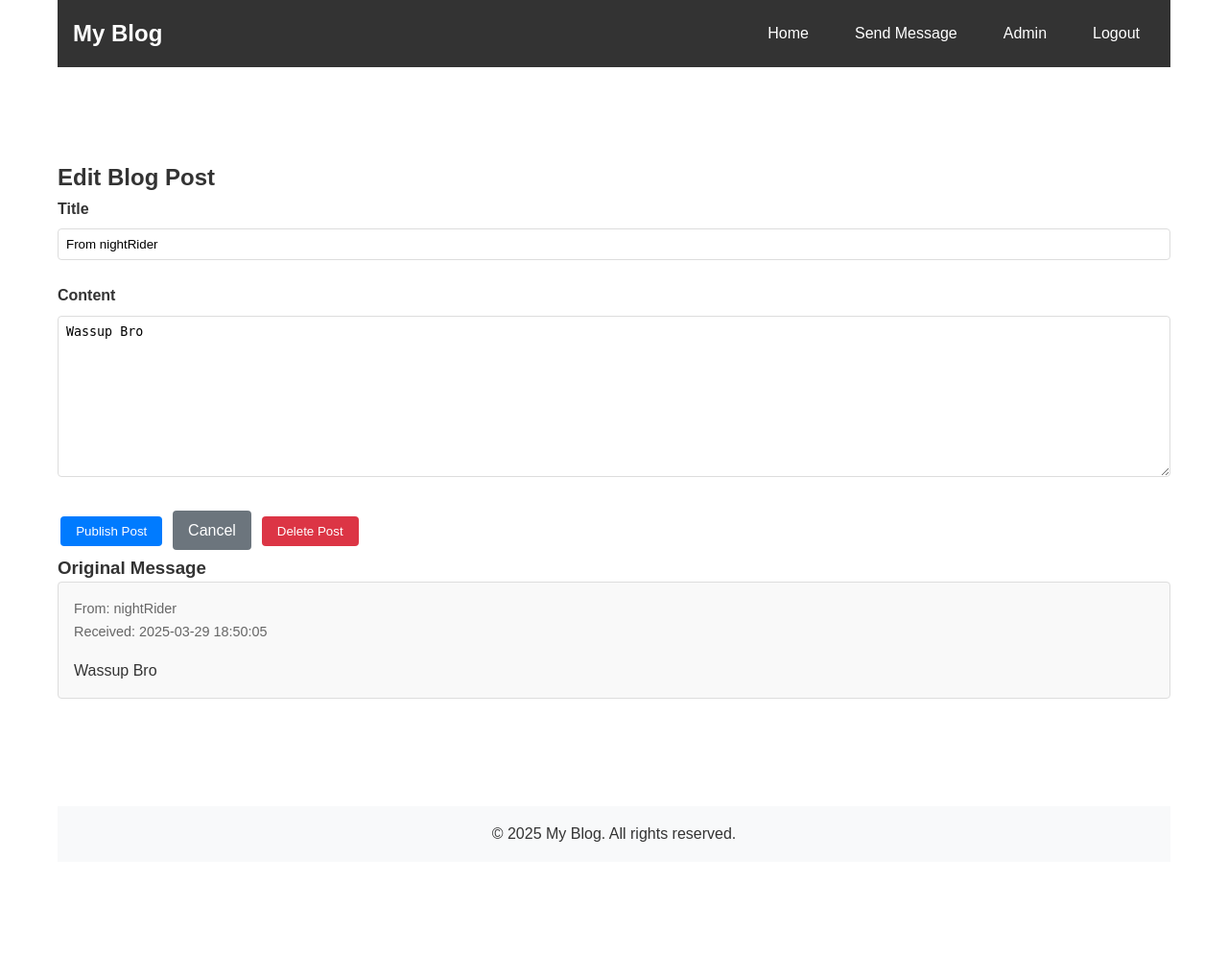
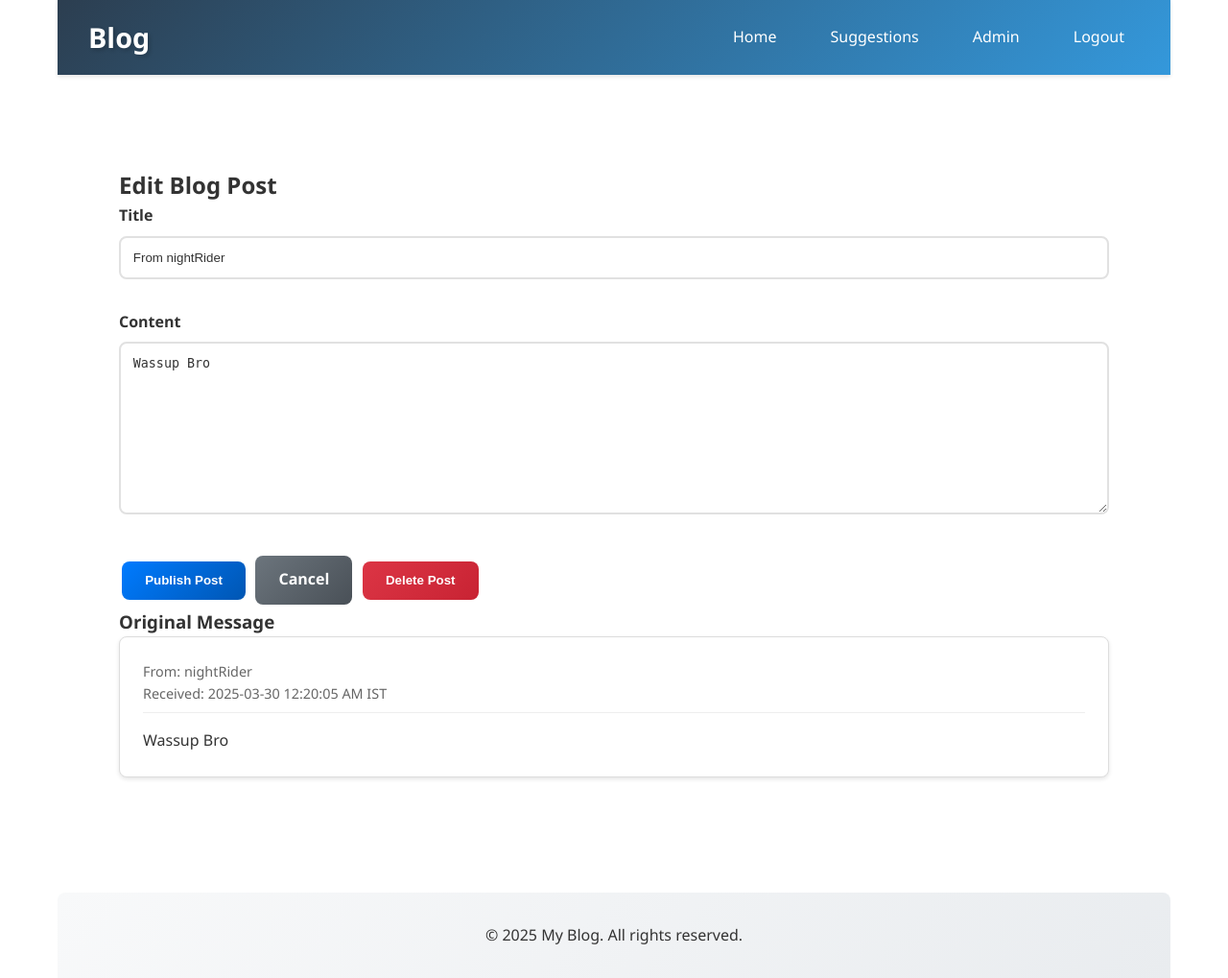
Before and after one commit to Abhyaforever/Basic_blog, a Flask app: page /admin/edit_post/3 in a window 1280 px wide. Shown: the whole page at 96% size. Before the commit the page ends 877 px from the top, so only its background shows below. Run offline with Flask 3, Linux system fonts and the light colour scheme; a user stored in the database is signed in.

Commit message:
" Bugs Fixed "

```diff
--- a/app.py
+++ b/app.py
@@ -9,6 +9,7 @@ from wtforms.validators import DataRequired, Length, Email
 from werkzeug.security import generate_password_hash, check_password_hash
 from dotenv import load_dotenv
 from datetime import datetime
+import pytz  # Add this import at the top
 load_dotenv()
 
 app = Flask(__name__)
@@ -47,6 +48,12 @@ class Message(db.Model):
     is_reviewed = db.Column(db.Boolean, default=False)
     is_published = db.Column(db.Boolean, default=False) # To track if it became a blog post
 
+    @property
+    def ist_timestamp(self):
+        """Convert UTC timestamp to IST"""
+        ist = pytz.timezone('Asia/Kolkata')
+        return self.timestamp.replace(tzinfo=pytz.UTC).astimezone(ist)
+
     def __repr__(self):
         return f'<Message {self.id} from {self.sender_name}>'
 
@@ -54,9 +61,15 @@ class BlogPost(db.Model):
     id = db.Column(db.Integer, primary_key=True)
     title = db.Column(db.String(200), nullable=False)
     content = db.Column(db.Text, nullable=False)
-    timestamp = db.Column(db.DateTime, server_default=db.func.now())
+    timestamp = db.Column(db.DateTime, default=datetime.utcnow)
     message_id = db.Column(db.Integer, db.ForeignKey('message.id'), nullable=True) # Link back to original message if applicable
     message = db.relationship('Message', backref=db.backref('blog_post', uselist=False))
+
+    @property
+    def ist_timestamp(self):
+        """Convert UTC timestamp to IST"""
+        ist = pytz.timezone('Asia/Kolkata')
+        return self.timestamp.replace(tzinfo=pytz.UTC).astimezone(ist)
 
     def __repr__(self):
         return f'<BlogPost {self.id}: {self.title}>'
@@ -87,7 +100,9 @@ class BlogPostForm(FlaskForm):
 @app.route('/')
 def index():
     posts = BlogPost.query.order_by(BlogPost.timestamp.desc()).all()
-    return render_template('index.html', posts=posts, now=datetime.now())
+    return render_template('index.html',
+                         posts=posts,
+                         now=datetime.now(pytz.timezone('Asia/Kolkata')))
 
 @app.route('/submit_message', methods=['GET', 'POST'])
 def submit_message():
@@ -127,8 +142,18 @@ def logout():
 @login_required
 def admin_dashboard():
     messages = Message.query.filter_by(is_reviewed=False).order_by(Message.timestamp.asc()).all()
-    published_posts = BlogPost.query.order_by(BlogPost.timestamp.desc()).all()
-    return render_template('admin_dashboard.html', messages=messages, posts=published_posts, now=datetime.now())
+    posts = BlogPost.query.order_by(BlogPost.timestamp.desc()).all()
+
+    # Current time in IST
+    ist_now = datetime.now(pytz.timezone('Asia/Kolkata'))
+
+    return render_template('admin_dashboard.html',
+                         messages=messages,
+                         posts=posts,
+                         now=ist_now)
+
+# Create a timezone object for IST
+ist = pytz.timezone('Asia/Kolkata')
 
 @app.route('/admin/review_message/<int:message_id>', methods=['GET', 'POST'])
 @login_required
@@ -138,7 +163,12 @@ def review_message(message_id):
 
     if request.method == 'POST': # Handle form submission for creating post
         if form.validate_on_submit():
-            post = BlogPost(title=form.title.data, content=form.content.data, message_id=message.id)
+            post = BlogPost(
+                title=form.title.data,
+                content=form.content.data,
+                message_id=message.id,
+                timestamp=datetime.utcnow()  # Explicitly set UTC time
+            )
             db.session.add(post)
             message.is_reviewed = True
             message.is_published = True
@@ -149,7 +179,15 @@ def review_message(message_id):
         form.title.data = f"From {message.sender_name}" # Suggest a title
         form.content.data = message.content
 
-    return render_template('review_message.html', form=form, message=message, now=datetime.now())
+    # Convert UTC time to IST
+    ist_time = message.timestamp.replace(tzinfo=pytz.UTC).astimezone(ist)
+
+    # Pass the converted time to template
+    return render_template('review_message.html',
+                         form=form,
+                         message=message,
+                         ist_time=ist_time,
+                         now=datetime.now(ist))
 
 @app.route('/admin/mark_reviewed/<int:message_id>', methods=['POST'])
 @login_required
--- a/static/css/script.js
+++ b/static/css/script.js
@@ -0,0 +1,115 @@
+// Flash message animations and auto-dismiss
+document.addEventListener('DOMContentLoaded', function() {
+    // Handle flash messages
+    const flashMessages = document.querySelectorAll('.flash-messages .alert');
+    flashMessages.forEach(message => {
+        // Add slide-in animation
+        message.style.animation = 'slideIn 0.5s ease-out';
+
+        // Auto-dismiss after 5 seconds
+        setTimeout(() => {
+            message.style.animation = 'slideOut 0.5s ease-in';
+            setTimeout(() => message.remove(), 500);
+        }, 5000);
+    });
+
+    // Add confirmation for delete actions
+    const deleteButtons = document.querySelectorAll('.btn-danger');
+    deleteButtons.forEach(button => {
+        button.addEventListener('click', function(e) {
+            if (!confirm('Are you sure you want to delete this item?')) {
+                e.preventDefault();
+            }
+        });
+    });
+
+    // Add smooth scrolling for anchor links
+    document.querySelectorAll('a[href^="#"]').forEach(anchor => {
+        anchor.addEventListener('click', function(e) {
+            e.preventDefault();
+            document.querySelector(this.getAttribute('href')).scrollIntoView({
+                behavior: 'smooth'
+            });
+        });
+    });
+
+    // Dynamic text area resizing
+    const textAreas = document.querySelectorAll('textarea');
+    textAreas.forEach(textarea => {
+        textarea.addEventListener('input', function() {
+            this.style.height = 'auto';
+            this.style.height = this.scrollHeight + 'px';
+        });
+    });
+
+    // Add loading indicator for form submissions
+    const forms = document.querySelectorAll('form');
+    forms.forEach(form => {
+        form.addEventListener('submit', function() {
+            const submitButton = this.querySelector('[type="submit"]');
+            if (submitButton) {
+                const originalText = submitButton.innerHTML;
+                submitButton.disabled = true;
+                submitButton.innerHTML = '<span class="spinner"></span> Processing...';
+            }
+        });
+    });
+});
+
+// Add CSS animations
+const style = document.createElement('style');
+style.textContent = `
+    @keyframes slideIn {
+        from { transform: translateX(100%); opacity: 0; }
+        to { transform: translateX(0); opacity: 1; }
+    }
+
+    @keyframes slideOut {
+        from { transform: translateX(0); opacity: 1; }
+        to { transform: translateX(-100%); opacity: 0; }
+    }
+
+    .spinner {
+        display: inline-block;
+        width: 15px;
+        height: 15px;
+        border: 2px solid #ffffff;
+        border-radius: 50%;
+        border-top-color: transparent;
+        animation: spin 1s linear infinite;
+    }
+
+    @keyframes spin {
+        to { transform: rotate(360deg); }
+    }
+`;
+document.head.appendChild(style);
+
+// Dark mode toggle functionality
+const darkModeToggle = document.createElement('button');
+darkModeToggle.className = 'dark-mode-toggle';
+darkModeToggle.innerHTML = '🌓';
+darkModeToggle.style.cssText = `
+    position: fixed;
+    bottom: 20px;
+    right: 20px;
+    padding: 10px;
+    border-radius: 50%;
+    border: none;
+    background: #333;
+    color: white;
+    cursor: pointer;
+    z-index: 1000;
+`;
+
+document.body.appendChild(darkModeToggle);
+
+darkModeToggle.addEventListener('click', () => {
+    document.body.classList.toggle('dark-mode');
+    localStorage.setItem('darkMode', document.body.classList.contains('dark-mode'));
+});
+
+// Check for saved dark mode preference
+if (localStorage.getItem('darkMode') === 'true') {
+    document.body.classList.add('dark-mode');
+}
--- a/static/css/style.css
+++ b/static/css/style.css
@@ -1,4 +1,22 @@
 /* General styles */
+:root {
+    --bg-color: #ffffff;
+    --text-color: #333333;
+    --accent-color: #007bff;
+    --shadow: 0 2px 4px rgba(0,0,0,0.1);
+    --border-radius: 8px;
+    --transition: all 0.3s ease;
+}
+
+body.dark-mode {
+    --bg-color: #1a1a1a;
+    --text-color: #ffffff;
+    --accent-color: #4da3ff;
+    --shadow: 0 2px 4px rgba(255,255,255,0.1);
+    background-color: var(--bg-color);
+    color: var(--text-color);
+}
+
 * {
     margin: 0;
     padding: 0;
@@ -6,102 +24,127 @@
 }
 
 body {
-    font-family: Arial, sans-serif;
+    font-family: 'Segoe UI', Arial, sans-serif;
     line-height: 1.6;
-    color: #333;
+    background-color: var(--bg-color);
+    color: var(--text-color);
     max-width: 1200px;
     margin: 0 auto;
     padding: 0 20px;
+    transition: var(--transition);
 }
 
 /* Navigation */
 header {
-    background-color: #333;
+    background: linear-gradient(135deg, #2c3e50, #3498db);
     padding: 1rem 0;
     margin-bottom: 2rem;
+    box-shadow: var(--shadow);
 }
 
 .nav-container {
     display: flex;
     justify-content: space-between;
     align-items: center;
-    padding: 0 1rem;
+    padding: 0 2rem;
 }
 
 .nav-brand {
     color: white;
     text-decoration: none;
-    font-size: 1.5rem;
+    font-size: 1.8rem;
     font-weight: bold;
+    text-shadow: 2px 2px 4px rgba(0,0,0,0.2);
 }
 
 .nav-links {
     list-style: none;
     display: flex;
-    gap: 1rem;
+    gap: 1.5rem;
 }
 
 .nav-links a {
     color: white;
     text-decoration: none;
     padding: 0.5rem 1rem;
+    border-radius: var(--border-radius);
+    transition: var(--transition);
 }
 
 .nav-links a:hover {
-    background-color: #555;
-    border-radius: 4px;
+    background-color: rgba(255,255,255,0.1);
+    transform: translateY(-2px);
 }
 
 /* Main content */
 .container {
-    padding: 2rem 0;
+    padding: 2rem;
     min-height: calc(100vh - 180px);
 }
 
 /* Forms */
 .form-group {
-    margin-bottom: 1rem;
+    margin-bottom: 1.5rem;
 }
 
 .form-label {
     display: block;
     margin-bottom: 0.5rem;
-    font-weight: bold;
+    font-weight: 600;
+    color: var(--text-color);
 }
 
 input[type="text"],
 input[type="password"],
 textarea {
     width: 100%;
-    padding: 0.5rem;
-    border: 1px solid #ddd;
-    border-radius: 4px;
+    padding: 0.8rem;
+    border: 2px solid #e1e1e1;
+    border-radius: var(--border-radius);
     margin-bottom: 0.5rem;
+    transition: var(--transition);
+    background-color: var(--bg-color);
+    color: var(--text-color);
+}
+
+input[type="text"]:focus,
+input[type="password"]:focus,
+textarea:focus {
+    border-color: var(--accent-color);
+    outline: none;
+    box-shadow: 0 0 0 3px rgba(0,123,255,0.1);
 }
 
 /* Buttons */
 .btn {
     display: inline-block;
-    padding: 0.5rem 1rem;
+    padding: 0.8rem 1.5rem;
     border: none;
-    border-radius: 4px;
+    border-radius: var(--border-radius);
     cursor: pointer;
     text-decoration: none;
     margin: 0.2rem;
+    transition: var(--transition);
+    font-weight: 600;
+}
+
+.btn:hover {
+    transform: translateY(-2px);
+    box-shadow: var(--shadow);
 }
 
 .btn-primary {
-    background-color: #007bff;
+    background: linear-gradient(135deg, #007bff, #0056b3);
     color: white;
 }
 
 .btn-secondary {
-    background-color: #6c757d;
+    background: linear-gradient(135deg, #6c757d, #495057);
     color: white;
 }
 
 .btn-danger {
-    background-color: #dc3545;
+    background: linear-gradient(135deg, #dc3545, #c82333);
     color: white;
 }
 
@@ -111,17 +154,26 @@ textarea {
 }
 
 .post-item, .message-item {
-    background: #f9f9f9;
-    padding: 1rem;
-    margin-bottom: 1rem;
-    border-radius: 4px;
+    background: var(--bg-color);
+    padding: 1.5rem;
+    margin-bottom: 1.5rem;
+    border-radius: var(--border-radius);
     border: 1px solid #ddd;
+    box-shadow: var(--shadow);
+    transition: var(--transition);
+}
+
+.post-item:hover, .message-item:hover {
+    transform: translateY(-3px);
+    box-shadow: 0 4px 8px rgba(0,0,0,0.1);
 }
 
 .post-meta {
     color: #666;
     font-size: 0.9rem;
     margin-bottom: 1rem;
+    padding-bottom: 0.5rem;
+    border-bottom: 1px solid #eee;
 }
 
 /* Alert messages */
@@ -161,17 +220,25 @@ textarea {
 /* Footer */
 footer {
     text-align: center;
-    padding: 1rem;
-    background-color: #f8f9fa;
+    padding: 2rem;
+    background: linear-gradient(135deg, #f8f9fa, #e9ecef);
     margin-top: 2rem;
+    border-radius: var(--border-radius) var(--border-radius) 0 0;
 }
 
 /* Error messages */
 .errors {
     color: #dc3545;
     list-style: none;
-    margin-bottom: 0.5rem;
+    margin: 0.5rem 0;
     font-size: 0.9rem;
+    animation: shake 0.5s ease-in-out;
+}
+
+@keyframes shake {
+    0%, 100% { transform: translateX(0); }
+    25% { transform: translateX(-5px); }
+    75% { transform: translateX(5px); }
 }
 
 /* Responsive design */
--- a/templates/admin_dashboard.html
+++ b/templates/admin_dashboard.html
@@ -12,7 +12,7 @@
                 {% for message in messages %}
                     <li class="message-item">
                         <p><strong>From:</strong> {{ message.sender_name }}</p>
-                        <p><strong>Received:</strong> {{ message.timestamp.strftime('%Y-%m-%d %H:%M') }}</p>
+                        <p><strong>Received:</strong> {{ message.ist_timestamp.strftime('%Y-%m-%d %I:%M:%S %p IST') }}</p>
                         <blockquote>{{ message.content }}</blockquote>
                         <div class="admin-actions">
                             <a href="{{ url_for('review_message', message_id=message.id) }}" class="btn btn-primary">Review & Create Post</a>
@@ -37,7 +37,7 @@
                 {% for post in posts %}
                     <li class="post-item-admin">
                         <h3>{{ post.title }}</h3>
-                        <p class="post-meta">Published on {{ post.timestamp.strftime('%Y-%m-%d %H:%M') }}</p>
+                        <p class="post-meta">Published on {{ post.ist_timestamp.strftime('%Y-%m-%d %I:%M:%S %p IST') }}</p>
                         {% if post.message %}
                             <p class="post-meta"><em>(Based on message from {{ post.message.sender_name }})</em></p>
                         {% endif %}
--- a/templates/base.html
+++ b/templates/base.html
@@ -14,15 +14,13 @@
     <header>
         <nav>
             <div class="nav-container">
-                <a href="{{ url_for('index') }}" class="nav-brand">My Blog</a>
+                <a href="{{ url_for('index') }}" class="nav-brand">Blog</a>
                 <ul class="nav-links">
                     <li><a href="{{ url_for('index') }}">Home</a></li>
-                    <li><a href="{{ url_for('submit_message') }}">Send Message</a></li>
+                    <li><a href="{{ url_for('submit_message') }}">Suggestions</a></li>
                     {% if current_user.is_authenticated %}
                         <li><a href="{{ url_for('admin_dashboard') }}">Admin</a></li>
                         <li><a href="{{ url_for('logout') }}">Logout</a></li>
-                    {% else %}
-                        <li><a href="{{ url_for('login') }}">Admin Login</a></li>
                     {% endif %}
                 </ul>
             </div>
--- a/templates/edit_post.html
+++ b/templates/edit_post.html
@@ -50,7 +50,7 @@
         <div class="message-item">
             <div class="post-meta">
                 From: {{ post.message.sender_name }}<br>
-                Received: {{ post.message.timestamp.strftime('%Y-%m-%d %H:%M:%S') }}
+                Received: {{ post.message.ist_timestamp.strftime('%Y-%m-%d %I:%M:%S %p IST') }}
             </div>
             <div class="message-content">
                 {{ post.message.content }}
--- a/templates/index.html
+++ b/templates/index.html
@@ -9,7 +9,7 @@
             {% for post in posts %}
                 <article class="post-item">
                     <h2>{{ post.title }}</h2>
-                    <p class="post-meta">Published on {{ post.timestamp.strftime('%Y-%m-%d %H:%M') }}</p>
+                    <p class="post-meta">Published on {{ post.ist_timestamp.strftime('%Y-%m-%d %I:%M:%S %p IST') }}</p>
                     <div class="post-content">
                         <!-- Displaying only a preview or full content based on preference -->
                         <!-- For now, showing full content -->
--- a/templates/review_message.html
+++ b/templates/review_message.html
@@ -7,7 +7,7 @@
     <div class="message-item">
         <div class="post-meta">
             From: {{ message.sender_name }}<br>
-            Received: {{ message.timestamp.strftime('%Y-%m-%d %H:%M:%S') }}
+            Received: {{ message.ist_timestamp.strftime('%Y-%m-%d %I:%M:%S %p IST') }}
         </div>
         <div class="message-content">
             {{ message.content }}
```
Also changed, not shown: other parts of static/css/style.css (+15 -8 lines), instance/blog.db.
